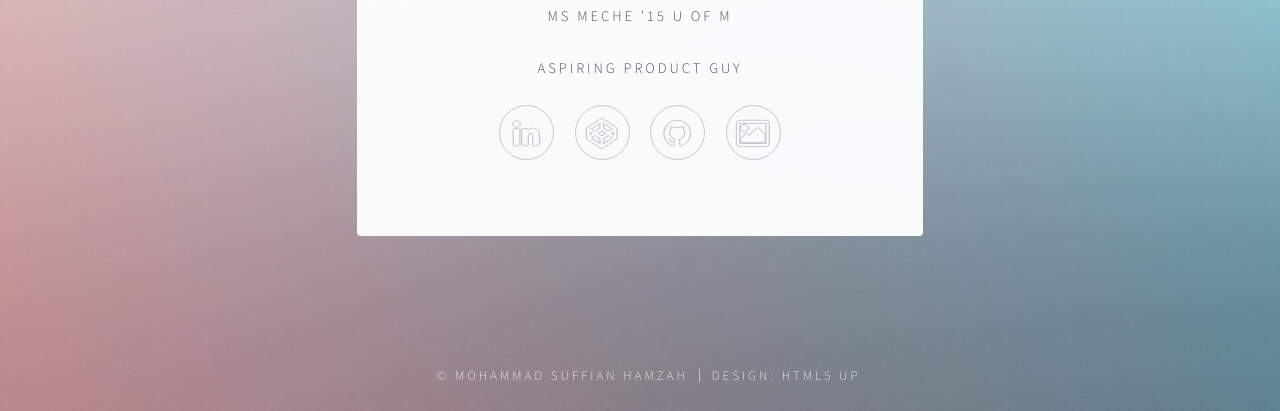
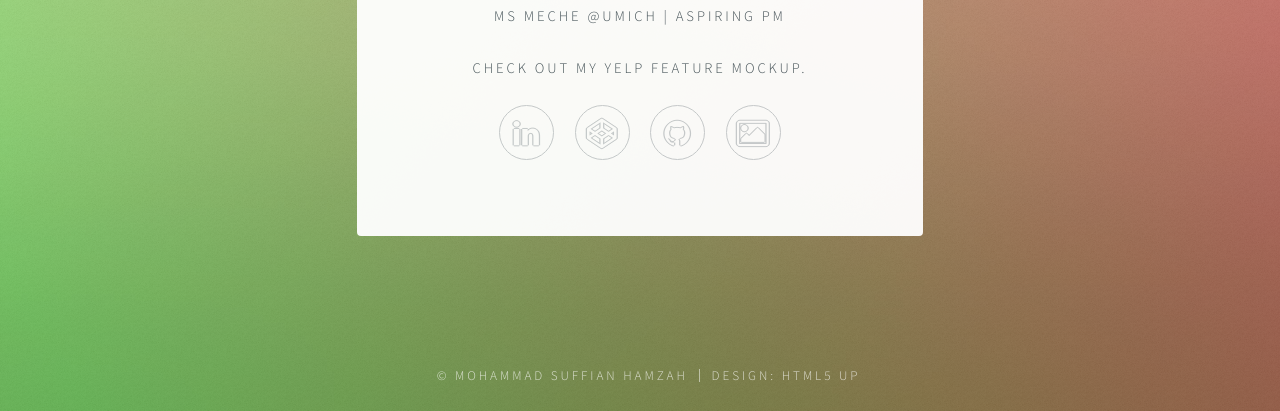
Before and after one commit to suffianhamzah/suffianhamzah.github.io, a plain HTML site: page index.html in a window 1280 px wide. Shown: the part 389-800 px from the top of the page. Drawn offline with Linux system fonts and the light colour scheme.

Commit message:
added personalization

```diff
--- a/assets/css/main.css
+++ b/assets/css/main.css
@@ -7,6 +7,9 @@
 	html5up.net | @n33co
 	Free for personal and commercial use under the CCA 3.0 license (html5up.net/license)
 */
+
+/* Original Gradient Color
+-moz-linear-gradient(60deg, rgba(255, 165, 150, 0.5) 5%, rgba(0, 228, 255, 0.35))*/
 
 /* Reset */
 
@@ -85,10 +88,10 @@
 	body {
 		height: 100%;
 		background-color: #ffffff;
-		background-image: url("images/overlay.png"), -moz-linear-gradient(60deg, rgba(255, 165, 150, 0.5) 5%, rgba(0, 228, 255, 0.35)), url("../../images/bg.jpg");
-		background-image: url("images/overlay.png"), -webkit-linear-gradient(60deg, rgba(255, 165, 150, 0.5) 5%, rgba(0, 228, 255, 0.35)), url("../../images/bg.jpg");
-		background-image: url("images/overlay.png"), -ms-linear-gradient(60deg, rgba(255, 165, 150, 0.5) 5%, rgba(0, 228, 255, 0.35)), url("../../images/bg.jpg");
-		background-image: url("images/overlay.png"), linear-gradient(60deg, rgba(255, 165, 150, 0.5) 5%, rgba(0, 228, 255, 0.35)), url("../../images/bg.jpg");
+		background-image: url("images/overlay.png"), -moz-linear-gradient(60deg, rgba(88, 255, 34, 0.5) 5%, rgba(212, 51, 51, 0.65)), url("../../images/bg.jpg");
+		background-image: url("images/overlay.png"), -webkit-linear-gradient(60deg, rgba(88, 255, 34, 0.5) 5%, rgba(212, 51, 51, 0.65)), url("../../images/bg.jpg");
+		background-image: url("images/overlay.png"), -ms-linear-gradient(60deg, rgba(88, 255, 34, 0.5) 5%, rgba(212, 51, 51, 0.65)), url("../../images/bg.jpg");
+		background-image: url("images/overlay.png"), linear-gradient(60deg, rgba(88, 255, 34, 0.5) 5%, rgba(212, 51, 51, 0.65)), url("../../images/bg.jpg");
 		background-repeat: repeat,			no-repeat,			no-repeat;
 		background-size: 100px 100px, cover,				cover;
 		background-position: top left,		center center,		bottom center;
@@ -106,10 +109,10 @@
 			opacity: 0;
 			z-index: 1;
 			background-color: #ffffff;
-			background-image: url("images/overlay.png"), -moz-linear-gradient(60deg, rgba(255, 165, 150, 0.5) 5%, rgba(0, 228, 255, 0.35));
-			background-image: url("images/overlay.png"), -webkit-linear-gradient(60deg, rgba(255, 165, 150, 0.5) 5%, rgba(0, 228, 255, 0.35));
-			background-image: url("images/overlay.png"), -ms-linear-gradient(60deg, rgba(255, 165, 150, 0.5) 5%, rgba(0, 228, 255, 0.35));
-			background-image: url("images/overlay.png"), linear-gradient(60deg, rgba(255, 165, 150, 0.5) 5%, rgba(0, 228, 255, 0.35));
+			background-image: url("images/overlay.png"), -moz-linear-gradient(60deg, rgba(88, 255, 34, 0.5) 5%, rgba(212, 51, 51, 0.65));
+			background-image: url("images/overlay.png"), -webkit-linear-gradient(60deg, rgba(88, 255, 34, 0.5) 5%, rgba(212, 51, 51, 0.65));
+			background-image: url("images/overlay.png"), -ms-linear-gradient(60deg, rgba(88, 255, 34, 0.5) 5%, rgba(212, 51, 51, 0.65));
+			background-image: url("images/overlay.png"), linear-gradient(60deg, rgba(88, 255, 34, 0.5) 5%, rgba(212, 51, 51, 0.65));
 			background-repeat: repeat,			no-repeat;
 			background-size: 100px 100px, cover;
 			background-position: top left,		center center;
--- a/index.html
+++ b/index.html
@@ -25,8 +25,8 @@
 						<header>
 							<span class="avatar"><img src="images/avatar.jpg" alt="" /></span>
 							<h1>Mohammad Suffian Hamzah</h1>
-							<p>MS Meche '15 U of M</p>
-							<p>Aspiring Product Guy</p>
+							<p>MS Meche @Umich | Aspiring PM</p>
+							<p>Check out my yelp feature <a href="mockups/Yelper_mockup.pdf" target="_blank">mockup</a>.</p>
 						</header>
 						<!--
 						<hr />
```
Also changed, not shown: 1 other file.
